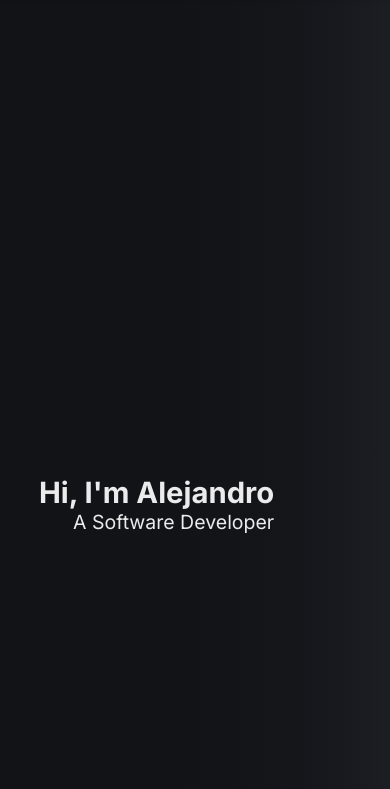
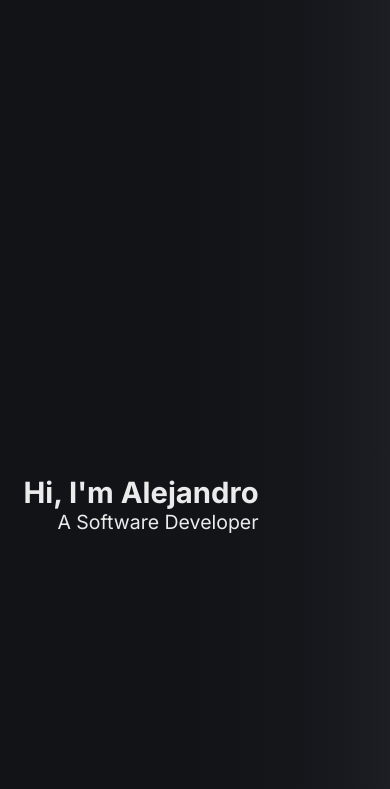
Before and after one commit to Alejandro-bcc/Portfolio-Website, a plain HTML site: page index.html in a window 390 px wide. Shown: the part 55-844 px from the top of the page. Drawn offline with Linux system fonts and the light colour scheme.

Commit message:
Fix home padding issue

```diff
--- a/css/style.css
+++ b/css/style.css
@@ -73,11 +73,12 @@ html {
     background-color: var(--BG-COLOR);
     background-image: var(--BG-IMAGE);
     color: var(--COLOR);
+    overflow-x: hidden;
 }
 
 body {
-    min-width: 100vw;
     min-height: 100vh;
+    overflow-x: hidden;
 }
 
 ul {
@@ -430,7 +431,7 @@ a:any-link {
 
     /*HOME*/
     .main__section--home {
-        padding-left: 10vw;
+        padding-left: clamp(0.6rem, 10vw, 1.2rem);
     }
 
     /* ABOUT ME */
```
